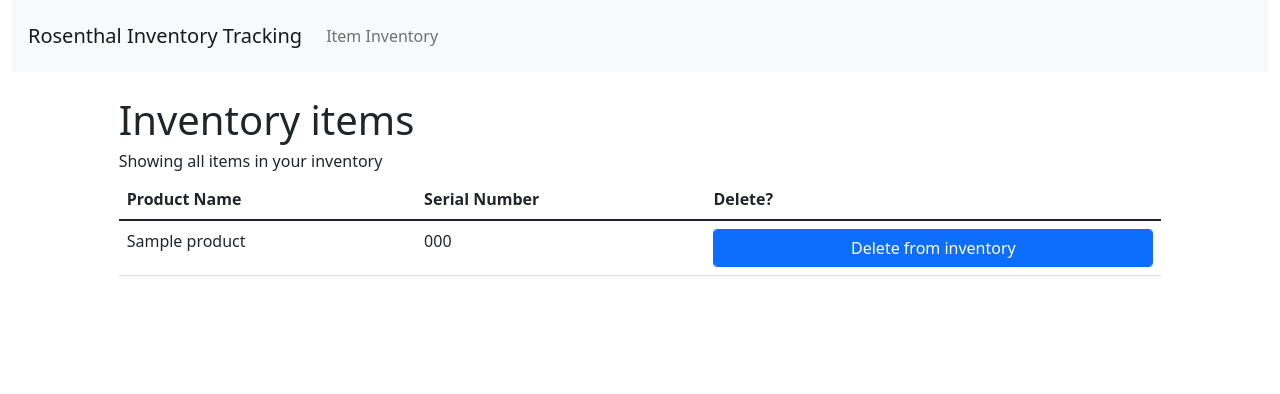
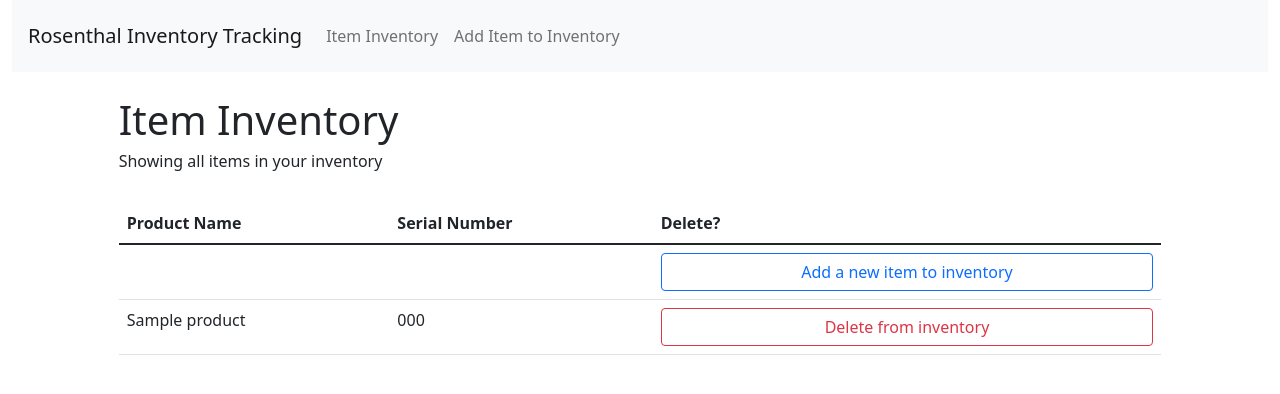
Before and after one commit to ruth5/inventory-tracking-app, a Flask app: page /items in a window 1280 px wide. Shown: the top 394 px of the page. Run offline with Flask 2, Linux system fonts and the light colour scheme; tables that the repository leaves empty hold one stand-in row (values such as "Sample post").

Commit message:
new items can be added to inventory from the web app interace

```diff
--- a/crud.py
+++ b/crud.py
@@ -23,11 +23,18 @@ def create_item(product_id, serial_number=None):
     return item
 
 def get_items():
-    """Get a list of all items in the database."""
+    """Get a list of all items in the database, ordered by product_id."""
 
-    items = Item.query.all()
+    items = Item.query.order_by(Item.product_id)
 
     return items
+
+def get_products():
+    """Get a list of all products in the database."""
+
+    products = Product.query.all()
+
+    return products
 
 def get_product_by_id(product_id):
     """Returns a product with the given product id if it exists, otherwise return None"""
--- a/server.py
+++ b/server.py
@@ -3,7 +3,6 @@
 from flask import (Flask, render_template, request, flash, session, redirect, jsonify, send_from_directory)
 from model import db, connect_to_db
 import crud
-# import requests
 # import json
 from jinja2 import StrictUndefined
 
@@ -17,6 +16,23 @@ def get_items():
 
     return render_template('items.html', items = crud.get_items())
 
+@app.route('/items', methods = ['POST'])
+def add_item():
+    """Add a new item to inventory based on the output of the new item form."""
+
+    product_id = request.form.get('product-id')
+    print(product_id)
+    serial_number = request.form.get('serial-number')
+    product = crud.get_product_by_id(int(product_id))
+    crud.create_item(product_id, serial_number)
+    if serial_number:
+        flash(f"{product.product_name} with serial number {serial_number} added to inventory")
+    else:
+        flash(f"A new {product.product_name} item was added to inventory")
+    return render_template('items.html', items = crud.get_items())
+
+
+
 @app.route('/items/<item_id>', methods = ['DELETE'])
 def delete_item(item_id):
     """Delete an item from inventory."""
@@ -24,6 +40,12 @@ def delete_item(item_id):
     db.session.delete(item_to_delete)
     db.session.commit()
     return jsonify(f"Item {item_id} deleted")
+
+@app.route('/new-item-form', methods = ['GET'])
+def show_new_item_form():
+    """Display a form where users can generate new items."""
+
+    return render_template('new-item-form.html', products = crud.get_products())
 
 
 
--- a/templates/base.html
+++ b/templates/base.html
@@ -27,6 +27,9 @@
                     <li class="nav-item">
                         <a class="nav-link" href="/items">Item Inventory</a>
                     </li>
+                    <li class="nav-item">
+                        <a class="nav-link" href="/new-item-form">Add Item to Inventory</a>
+                    </li>
                 </ul>
             </div>
         </nav>
--- a/templates/items.html
+++ b/templates/items.html
@@ -6,9 +6,9 @@
 {% endblock %}
 
 {% block body %}
-<div class="row mt-4">
-    <div class="col-10 mb-12 mx-auto">
-        <h1>Inventory items</h1>
+<div class="row mt-4 mb-4">
+    <div class="col-10 mx-auto">
+        <h1>Item Inventory</h1>
         <h6>Showing all items in your inventory</h6>
     </div>
 </div>
@@ -27,6 +27,15 @@
 
 
             <tbody>
+                <tr>
+                    <td>
+                    </td>
+                    <td></td>
+                    <td>
+                        <a class="btn btn-outline-primary form-control" href="/new-item-form" role="button">Add a new item to inventory</a>
+
+                    </td>
+                </tr>
                 {% for item in items %}
                 <tr>
                     <td>{{item.product.product_name}}</td>
@@ -36,7 +45,7 @@
                     <td>N/A</td>
                     {% endif %}
                     <td>
-                        <button type="submit" class="btn btn-primary form-control" name="item-to-delete" id={{item.id}}> Delete from inventory</button>
+                        <button type="submit" class="btn btn-outline-danger form-control" name="item-to-delete" id={{item.id}}> Delete from inventory</button>
                     </td>
                 </tr>
 
```
Also changed, not shown: templates/new-item-form.html (added, +34 -0 lines).
